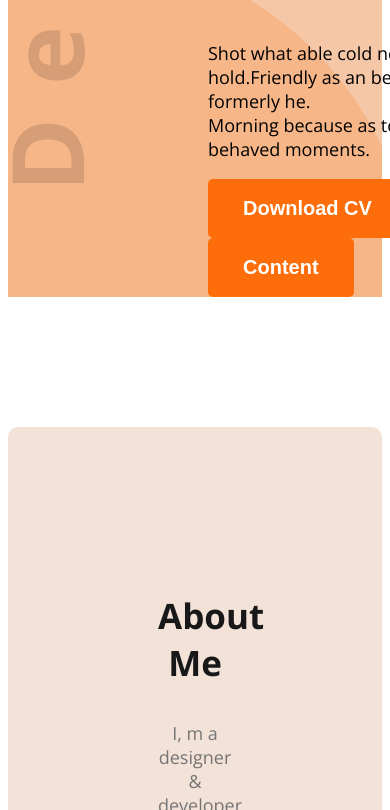
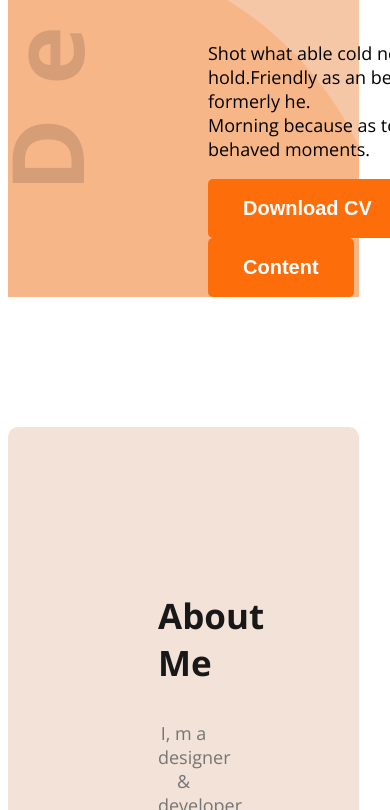
Before and after one commit to Tanbir76/webdevaloper-protfolio, a plain HTML site: page index.html in a window 390 px wide. Shown: the part 588-1398 px from the top of the page. Drawn offline with nearby package versions, Linux system fonts and the light colour scheme.

Commit message:
pool page add

```diff
--- a/style/portfolio.css
+++ b/style/portfolio.css
@@ -1,4 +1,9 @@
-
+@media only screen and (max-width:400px) {
+	.open-sans-regular{
+		width: 90%;
+		hight:90%;
+		}
+}
 .open-sans-regular{
   font-family: "Open Sans", sans-serif;
   font-optical-sizing: auto;
@@ -17,6 +22,7 @@
 	font-weight: bold;
 	border:none;
 	border-radius: 5px;
+
 }
 .section-title{
 	font-size: 35px;
@@ -29,6 +35,7 @@
 }
 .secondary-bg{
 		background-color: #e0ba9f6b;
+
 }
 .center{
 	text-align: center;
```
